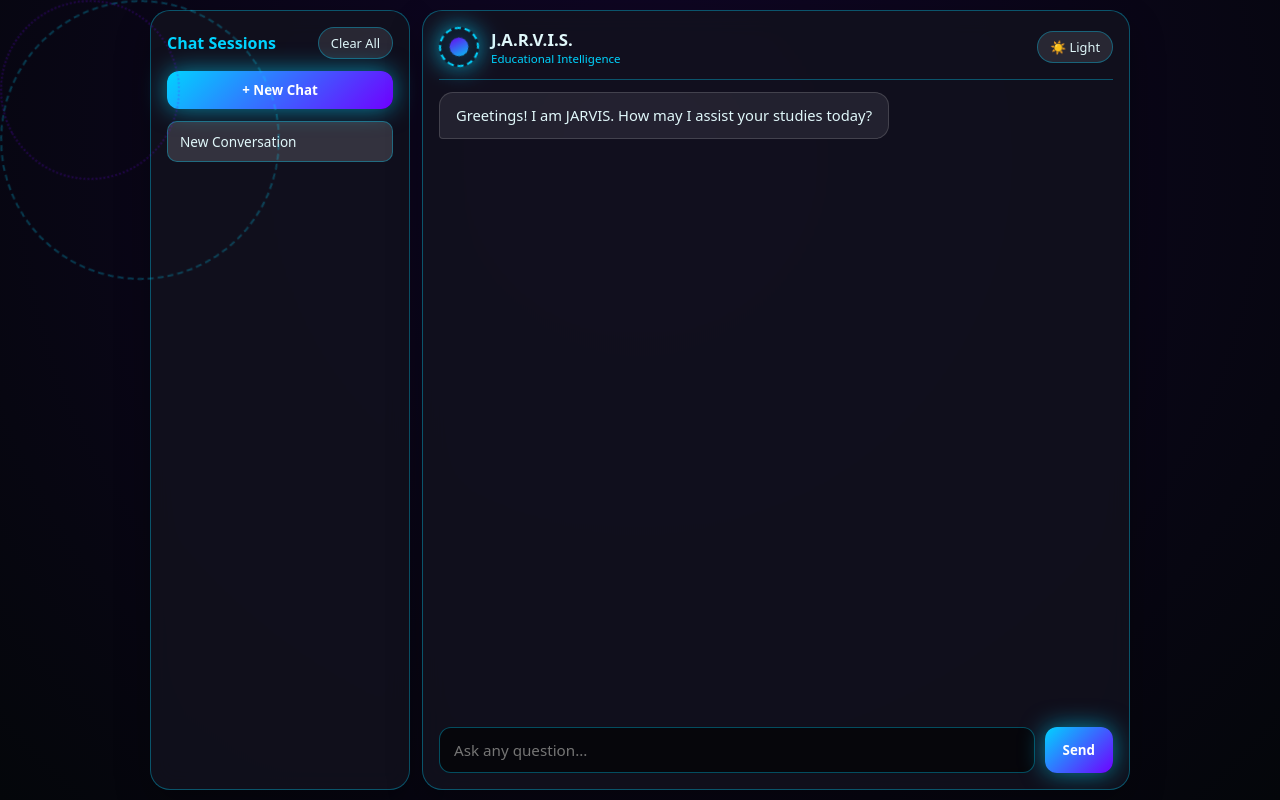
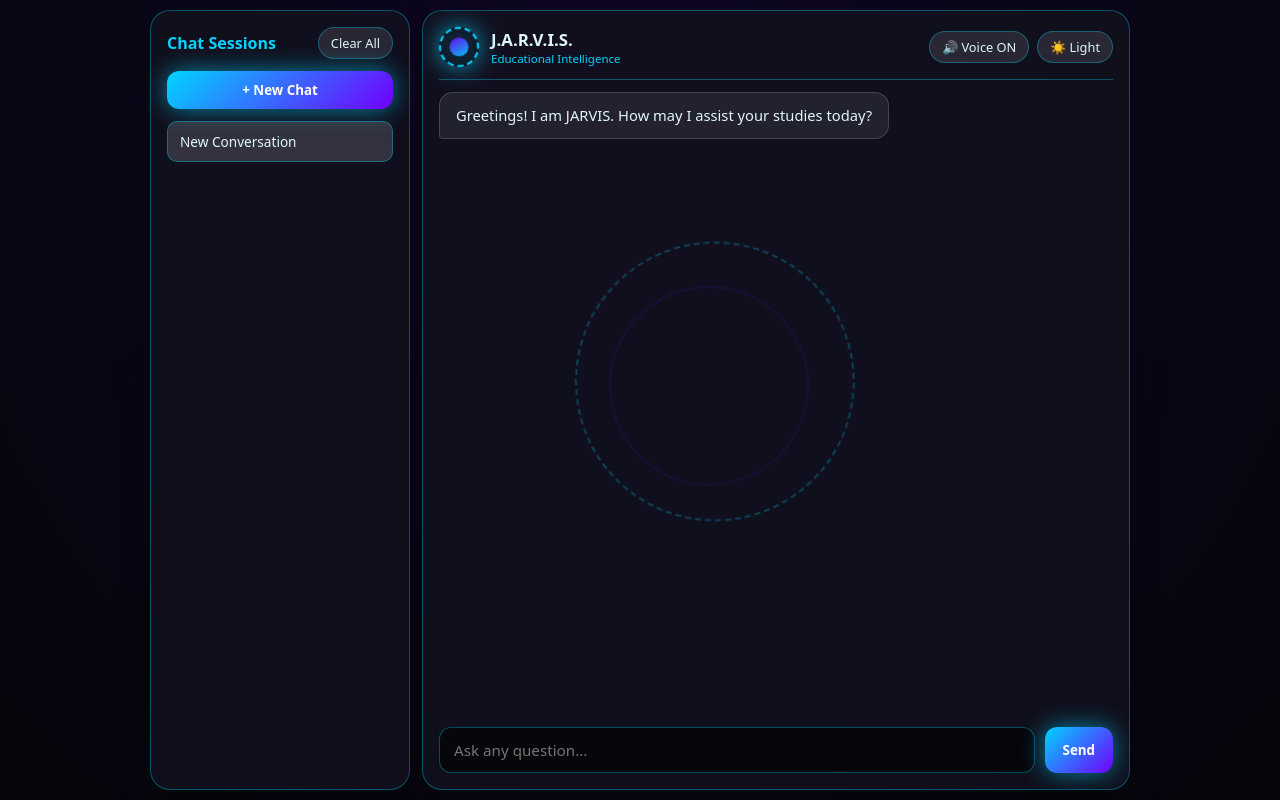
Before and after one commit to 10himankgrover-tech/Jarvis-, a Flask app: page / in a window 1280 px wide. Run offline with Flask 3, Linux system fonts and the light colour scheme.

Commit message:
Refactor overlay animations and voice features
Updated the overlay styles and animations for background orbs, enhanced voice synthesis functionality, and added a voice toggle button.

```diff
--- a/templates/index.html
+++ b/templates/index.html
@@ -55,7 +55,7 @@
       color: var(--text-main);
     }
 
-    /* Floating Overlay */
+    /* Infinite Animated Background Orbs */
     .overlay-container {
       position: fixed;
       inset: 0;
@@ -68,38 +68,42 @@
       position: absolute;
       width: 280px;
       height: 280px;
+      top: 10%;
+      left: 10%;
       border-radius: 50%;
       border: 2px dashed var(--text-sub);
       opacity: 0.25;
-      will-change: transform;
-      animation: floatOrbit1 20s ease-in-out infinite alternate, spinCW 30s linear infinite;
+      animation: infiniteOrbit1 25s ease-in-out infinite;
     }
 
     .fg-jarvis-orb-2 {
       position: absolute;
-      width: 180px;
-      height: 180px;
+      width: 200px;
+      height: 200px;
+      bottom: 15%;
+      right: 10%;
       border-radius: 50%;
       border: 2px dotted rgba(112, 0, 255, 0.7);
       opacity: 0.3;
-      will-change: transform;
-      animation: floatOrbit2 15s ease-in-out infinite alternate, spinCCW 20s linear infinite;
+      animation: infiniteOrbit2 20s ease-in-out infinite;
     }
 
-    @keyframes floatOrbit1 {
-      0% { transform: translate3d(-10vw, -10vh, 0) scale(0.9); }
-      50% { transform: translate3d(50vw, 35vh, 0) scale(1.1); }
-      100% { transform: translate3d(15vw, 65vh, 0) scale(0.85); }
+    /* Continuous 360-degree looping motion */
+    @keyframes infiniteOrbit1 {
+      0% { transform: translate(0, 0) rotate(0deg); }
+      25% { transform: translate(35vw, 20vh) rotate(90deg); }
+      50% { transform: translate(20vw, 50vh) rotate(180deg); }
+      75% { transform: translate(-10vw, 30vh) rotate(270deg); }
+      100% { transform: translate(0, 0) rotate(360deg); }
     }
 
-    @keyframes floatOrbit2 {
-      0% { transform: translate3d(65vw, 10vh, 0) scale(1.1); }
-      50% { transform: translate3d(10vw, 45vh, 0) scale(0.8); }
-      100% { transform: translate3d(55vw, 75vh, 0) scale(1.2); }
+    @keyframes infiniteOrbit2 {
+      0% { transform: translate(0, 0) rotate(360deg); }
+      25% { transform: translate(-30vw, -20vh) rotate(270deg); }
+      50% { transform: translate(-15vw, -40vh) rotate(180deg); }
+      75% { transform: translate(15vw, -20vh) rotate(90deg); }
+      100% { transform: translate(0, 0) rotate(0deg); }
     }
-
-    @keyframes spinCW { 0% { transform: rotate(0deg); } 100% { transform: rotate(360deg); } }
-    @keyframes spinCCW { 0% { transform: rotate(360deg); } 100% { transform: rotate(0deg); } }
 
     /* Main Flex Layout */
     .app-layout {
@@ -231,7 +235,7 @@
 
     .controls { display: flex; gap: 8px; }
 
-    .theme-btn, .clear-btn, .mobile-history-btn {
+    .theme-btn, .voice-btn, .clear-btn, .mobile-history-btn {
       background: rgba(255, 255, 255, 0.1);
       border: 1px solid var(--card-border);
       color: var(--text-main);
@@ -353,6 +357,7 @@
           </div>
         </div>
         <div class="controls">
+          <button class="voice-btn" onclick="toggleVoice()" id="voiceToggleBtn">🔊 Voice ON</button>
           <button class="mobile-history-btn" onclick="toggleMobileHistory()">📜 Chats</button>
           <button class="theme-btn" onclick="toggleTheme()" id="themeToggleBtn">☀️ Light</button>
         </div>
@@ -369,6 +374,14 @@
 
   <script>
     let currentSessionId = null;
+    let voiceEnabled = true;
+
+    // Load available voices into the browser engine immediately
+    if ('speechSynthesis' in window) {
+      window.speechSynthesis.onvoiceschanged = () => {
+        window.speechSynthesis.getVoices();
+      };
+    }
 
     window.onload = function() {
       let sessions = getSessions();
@@ -378,6 +391,19 @@
         loadSession(sessions[0].id);
       }
     };
+
+    function toggleVoice() {
+      voiceEnabled = !voiceEnabled;
+      const voiceBtn = document.getElementById('voiceToggleBtn');
+      if (voiceEnabled) {
+        voiceBtn.textContent = '🔊 Voice ON';
+        voiceBtn.style.opacity = '1';
+      } else {
+        voiceBtn.textContent = 'Mute Voice';
+        voiceBtn.style.opacity = '0.6';
+        if ('speechSynthesis' in window) window.speechSynthesis.cancel();
+      }
+    }
 
     function toggleMobileHistory() {
       document.getElementById('historyPanel').classList.toggle('active');
@@ -525,18 +551,31 @@
       startNewChat();
     }
 
-    /* Voice Speech Synthesis Function */
+    /* Enhanced Soft & Clear Voice Engine */
     function speak(text) {
-      if (!('speechSynthesis' in window)) return;
+      if (!voiceEnabled || !('speechSynthesis' in window)) return;
       window.speechSynthesis.cancel();
 
       const utterance = new SpeechSynthesisUtterance(text);
       const voices = window.speechSynthesis.getVoices();
-      const softVoice = voices.find(v => v.lang.includes('en') && (v.name.includes('Natural') || v.name.includes('Google') || v.name.includes('Samantha'))) || voices[0];
 
-      if (softVoice) utterance.voice = softVoice;
-      utterance.pitch = 1.0;
-      utterance.rate = 0.95;
+      // Priority list targeting soft, natural, high-clarity voice profiles
+      const smoothVoice = voices.find(v =>
+        v.lang.startsWith('en') && (
+          v.name.includes('Natural') ||
+          v.name.includes('Online') ||
+          v.name.includes('Google') ||
+          v.name.includes('Samantha') ||
+          v.name.includes('Karen') ||
+          v.name.includes('Daniel')
+        )
+      ) || voices.find(v => v.lang.startsWith('en')) || voices[0];
+
+      if (smoothVoice) utterance.voice = smoothVoice;
+
+      // Pitch & rate adjustments tuned for smooth, calm delivery
+      utterance.pitch = 0.95;
+      utterance.rate = 0.90;
 
       window.speechSynthesis.speak(utterance);
     }
```
